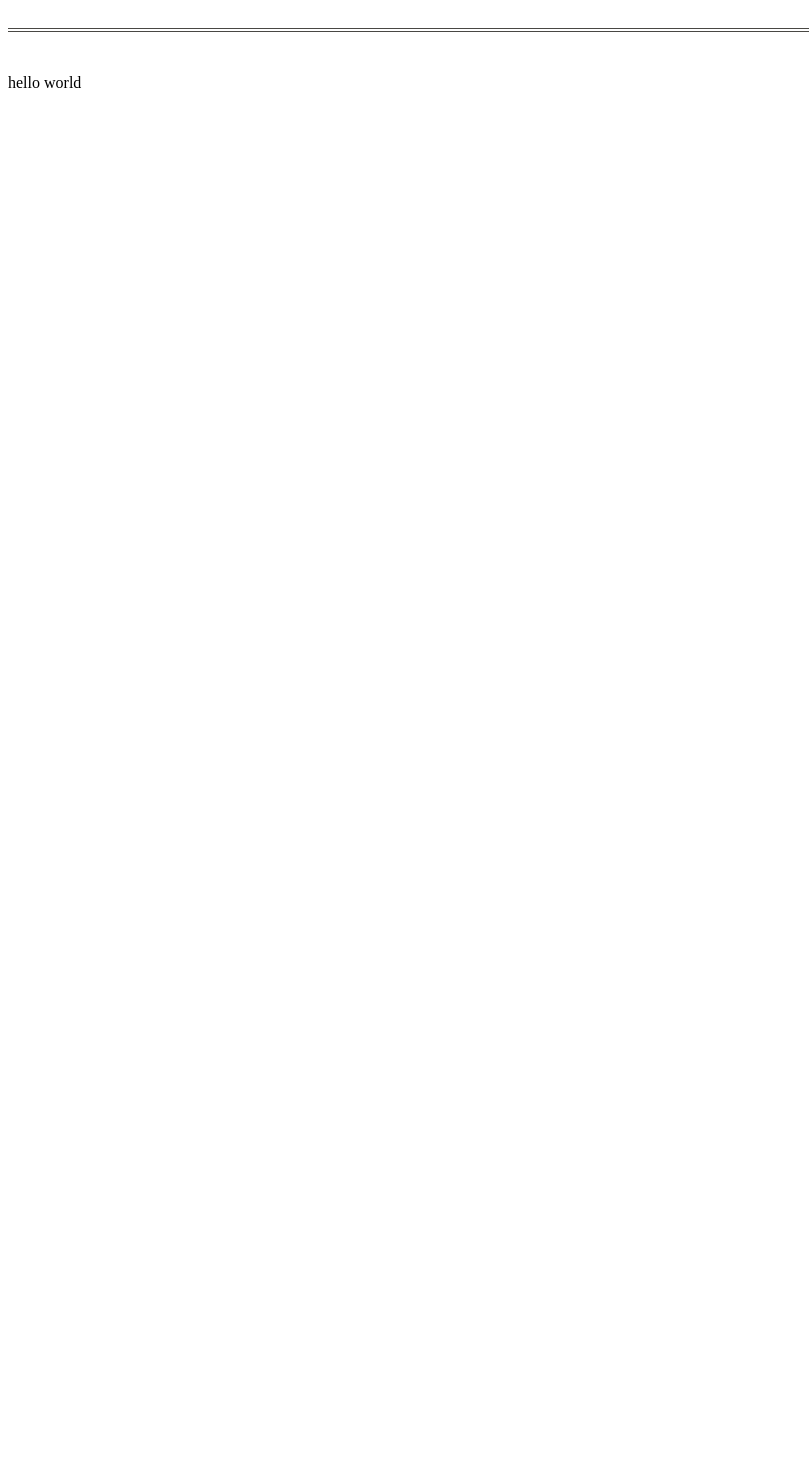
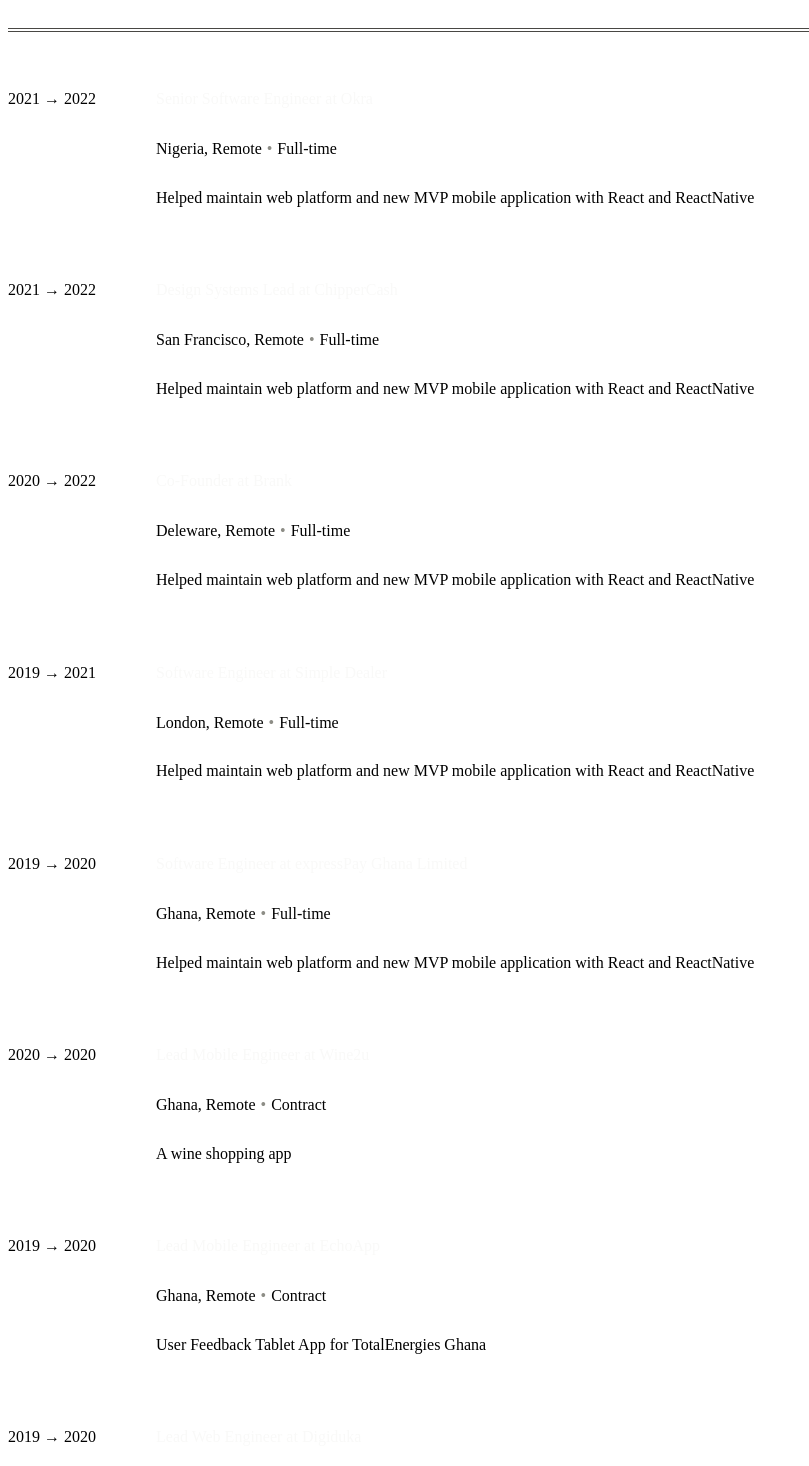
Before and after one commit to cr34t1ve/yggdrasil, a Next.js app: page /resume in a window 1280 px wide. Shown: the part 124-1590 px from the top of the page, without its empty margins (0-809 px from the left). Before the commit the page ends 800 px from the top, so only its background shows below. Built offline with nearby package versions, Linux system fonts and the light colour scheme.

Commit message:
feat: add resume page

```diff
--- a/components/resume/ResumeBlock.tsx
+++ b/components/resume/ResumeBlock.tsx
@@ -1,11 +1,109 @@
+import { sand } from '@radix-ui/colors';
 import { FunctionComponent } from 'react';
+import styled from 'styled-components';
 
-interface ResumeBlockProps {
-  position: string;
-  companyName: string;
-  stack: string[];
+type EmploymentType = 'PARTTIME' | 'FULLTIME' | 'CONTRACT';
+
+const employmentMapping: Record<EmploymentType, string> = {
+  FULLTIME: 'Full-time',
+  PARTTIME: 'Part-time',
+  CONTRACT: 'Contract',
+};
+
+interface RoleBlock {
+  title: string;
+  company: string;
+  description: string;
+  location: string;
+  employmentType: EmploymentType;
 }
 
-export const ResumeBlock: FunctionComponent<ResumeBlockProps> = ({ position, companyName, stack }) => {
-  return <div>hello world</div>;
+export interface ResumeBlockType {
+  startDate: string;
+  endDate?: string;
+  roles: RoleBlock[];
+}
+
+export const ResumeBlock: FunctionComponent<ResumeBlockType> = ({ startDate, endDate, roles }) => {
+  return (
+    <StyledResumeBlock>
+      <div className="tenure">
+        <p>
+          {startDate} {endDate && `→ ${endDate}`}
+        </p>
+      </div>
+
+      <div className="roles">
+        {roles.map((role: RoleBlock, index: number) => {
+          return (
+            <div className="role" key={index}>
+              <p className="jobTitle">
+                {role.title} at {role.company}
+              </p>
+              <div className="sub">
+                <p className="location">{role.location}</p>
+                <span>•</span>
+                <p className="employmentType">{employmentMapping[role.employmentType]}</p>
+              </div>
+              <p className="description">{role.description}</p>
+            </div>
+          );
+        })}
+      </div>
+    </StyledResumeBlock>
+  );
 };
+
+const StyledResumeBlock = styled.section`
+  // outline: 1px dotted red;
+
+  // * {
+  //   outline: 1px dotted red;
+  // }
+
+  display: flex;
+  gap: 60px;
+  margin-bottom: 20px;
+
+  p {
+    font-weight: 300;
+  }
+
+  .sub {
+    display: flex;
+    gap: 5px;
+    align-items: center;
+  }
+
+  .tenure {
+    flex-shrink: 0;
+  }
+
+  .jobTitle {
+    color: ${sand.sand2};
+  }
+
+  em {
+    color: ${sand.sand1};
+  }
+
+  .role {
+    margin-bottom: 20px;
+  }
+
+  .roles {
+    display: flex;
+    flex-direction: column;
+  }
+
+  .description {
+    font-size: 1rem;
+    line-height: 1.4;
+    margin-top: 0.8rem;
+  }
+
+  span {
+    font-size: 1em;
+    color: ${sand.sand9};
+  }
+`;
--- a/components/shared/GlobalStyles.tsx
+++ b/components/shared/GlobalStyles.tsx
@@ -6,17 +6,20 @@ export const GlobalStyles = createGlobalStyle`
 
 * {
   box-sizing: border-box;
-  outline: 1px dotted red;
+  // outline:1px dotted red
 }
 
-
- :root { font-family: 'Inter', sans-serif; }
-
+ :root { font-family: 'Chivo', sans-serif; }
 
 @supports (font-variation-settings: normal) {
-  :root { font-family: 'Whitney', 'Inter var', system-ui, -apple-system, BlinkMacSystemFont,
+  :root { font-family: 'Chivo', 'Inter var', system-ui, -apple-system, BlinkMacSystemFont,
   "Segoe UI", Roboto, Oxygen, Ubuntu, Cantarell, "Open Sans", "Helvetica Neue",
   sans-serif; }
+}
+
+body {
+  line-height: 1.5;
+  font-size: 1.3em;
 }
 
 
@@ -44,6 +47,14 @@ export const GlobalStyles = createGlobalStyle`
   font-style: normal;
   font-display: swap;
   font-weight: 500;
+}
+
+@font-face {
+  font-family: "Chivo";
+  src: url("/static/fonts/Chivo-Regular.ttf");
+  font-style: normal;
+  font-display: swap;
+  font-weight: 400;
 }
 
 
--- a/pages/resume.tsx
+++ b/pages/resume.tsx
@@ -1,9 +1,148 @@
-import type { NextPage } from 'next';
-import { PageLayout, ResumeBlock } from '@/components/index';
+import { PageLayout, ResumeBlock, ResumeBlockType } from '@/components/index';
 
-interface ResumePageProps {}
+const resumeContent: ResumeBlockType[] = [
+  {
+    startDate: '2021',
+    endDate: '2022',
+    roles: [
+      {
+        title: 'Senior Software Engineer',
+        company: 'Okra',
+        location: 'Nigeria, Remote',
+        employmentType: 'FULLTIME',
+        description: 'Helped maintain web platform and new MVP mobile application with React and ReactNative',
+      },
+    ],
+  },
 
-const ResumePage: NextPage<ResumePageProps> = () => {
+  {
+    startDate: '2021',
+    endDate: '2022',
+    roles: [
+      {
+        title: 'Design Systems Lead',
+        company: 'ChipperCash',
+        location: 'San Francisco, Remote',
+        employmentType: 'FULLTIME',
+        description: 'Helped maintain web platform and new MVP mobile application with React and ReactNative',
+      },
+    ],
+  },
+
+  {
+    startDate: '2020',
+    endDate: '2022',
+    roles: [
+      {
+        title: 'Co-Founder',
+        company: 'Brank',
+        location: 'Deleware, Remote',
+        employmentType: 'FULLTIME',
+        description: 'Helped maintain web platform and new MVP mobile application with React and ReactNative',
+      },
+    ],
+  },
+
+  {
+    startDate: '2019',
+    endDate: '2021',
+    roles: [
+      {
+        title: 'Software Engineer',
+        company: 'Simple Dealer',
+        location: 'London, Remote',
+        employmentType: 'FULLTIME',
+        description: 'Helped maintain web platform and new MVP mobile application with React and ReactNative',
+      },
+    ],
+  },
+
+  {
+    startDate: '2019',
+    endDate: '2020',
+    roles: [
+      {
+        title: 'Software Engineer',
+        company: 'expressPay Ghana Limited',
+        location: 'Ghana, Remote',
+        employmentType: 'FULLTIME',
+        description: 'Helped maintain web platform and new MVP mobile application with React and ReactNative',
+      },
+    ],
+  },
+
+  {
+    startDate: '2020',
+    endDate: '2020',
+    roles: [
+      {
+        title: 'Lead Mobile Engineer',
+        company: 'Wine2u',
+        location: 'Ghana, Remote',
+        employmentType: 'CONTRACT',
+        description: 'A wine shopping app',
+      },
+    ],
+  },
+
+  {
+    startDate: '2019',
+    endDate: '2020',
+    roles: [
+      {
+        title: 'Lead Mobile Engineer',
+        company: 'EchoApp',
+        location: 'Ghana, Remote',
+        employmentType: 'CONTRACT',
+        description: 'User Feedback Tablet App for TotalEnergies Ghana',
+      },
+    ],
+  },
+
+  {
+    startDate: '2019',
+    endDate: '2020',
+    roles: [
+      {
+        title: 'Lead Web Engineer',
+        company: 'Digiduka',
+        location: 'Ghana, Remote',
+        employmentType: 'CONTRACT',
+        description: 'digital & financial services for SME in africa ',
+      },
+    ],
+  },
+
+  {
+    startDate: '2019',
+    endDate: '2019',
+    roles: [
+      {
+        title: 'Frontend Engineer',
+        company: 'Intelligent Crazy People',
+        location: 'London, Remote',
+        employmentType: 'FULLTIME',
+        description: 'Helped maintain web platform and new MVP mobile application with React and ReactNative',
+      },
+    ],
+  },
+  {
+    startDate: '2017',
+    endDate: '2018',
+
+    roles: [
+      {
+        title: 'Frontend Engineer',
+        company: 'OMG Digital',
+        location: 'Ghana',
+        description: 'Helped maintain web platform and new MVP mobile application with React and ReactNative',
+        employmentType: 'FULLTIME',
+      },
+    ],
+  },
+];
+
+const ResumePage = () => {
   return (
     <>
       <PageLayout
@@ -15,9 +154,11 @@ const ResumePage: NextPage<ResumePageProps> = () => {
           title: 'Work',
           description: 'Long list of all my career stings, consider this a resume.',
         }}
-      />
-
-      <ResumeBlock />
+      >
+        {resumeContent.map((r, i) => {
+          return <ResumeBlock key={i} {...r} />;
+        })}
+      </PageLayout>
     </>
   );
 };
```
Also changed, not shown: pages/index.tsx (+15 -19 lines), public/static/fonts/Chivo-Bold.ttf (added), public/static/fonts/Chivo-Regular.ttf (added).
